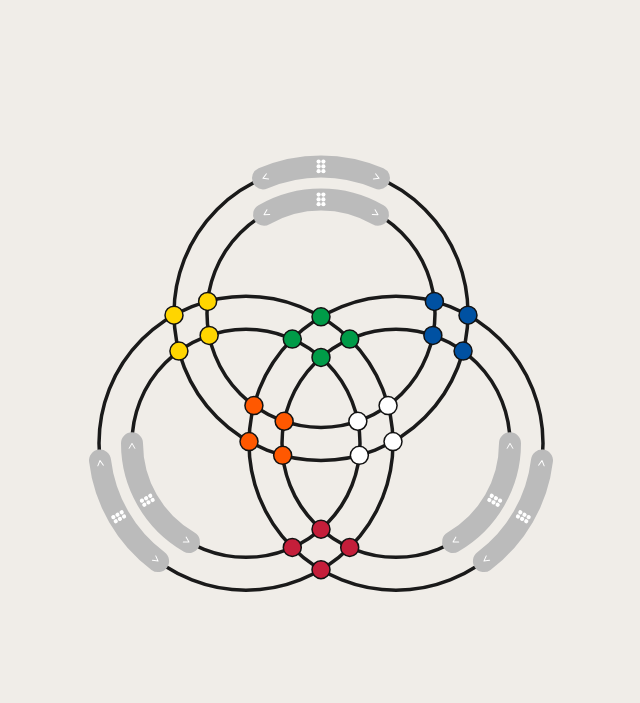
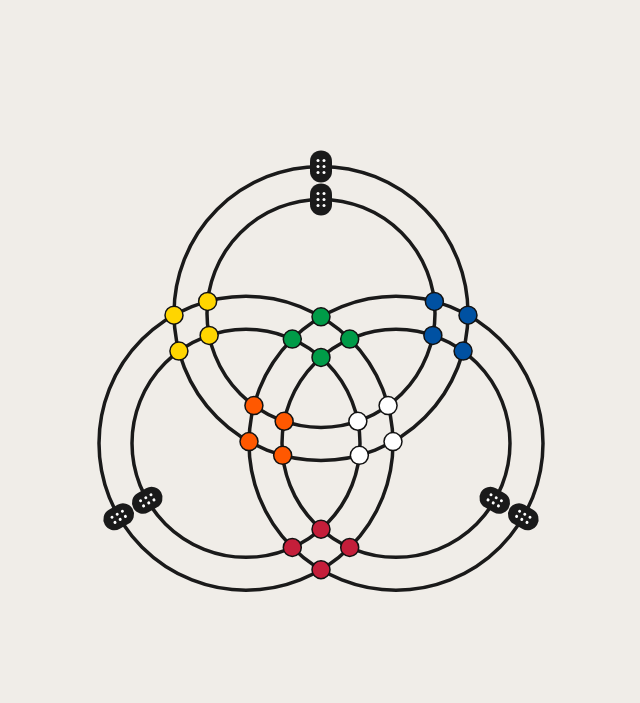
Before and after one commit to pepperagusa/circles, a plain HTML site: page index.html in a window 1280 px wide. Shown: the whole page, without its empty margins (319-959 px from the left). Drawn offline with Linux system fonts and the light colour scheme.

Commit message:
Update index.html

```diff
--- a/index.html
+++ b/index.html
@@ -233,11 +233,23 @@
       ctx.save();
       ctx.translate(px, py);
       ctx.rotate(angle + Math.PI / 2); // align long axis with ring tangent
-      const sp = 4.8 * ds;
+
+      // Small black pill background
+      ctx.beginPath();
+      ctx.moveTo(0, -5 * ds);
+      ctx.lineTo(0,  5 * ds);
+      ctx.strokeStyle = '#1a1a1a';
+      ctx.lineWidth   = 22 * ds;
+      ctx.lineCap     = 'round';
+      ctx.stroke();
+      ctx.lineCap     = 'butt';
+
+      // 6-dot grid (fixed size, independent of pill)
+      const sp = 6.0 * ds;
       for (let row = 0; row < 3; row++) {
         for (let col = 0; col < 2; col++) {
           ctx.beginPath();
-          ctx.arc((col - 0.5) * sp, (row - 1) * sp, 2.1 * ds, 0, Math.PI * 2);
+          ctx.arc((col - 0.5) * sp, (row - 1) * sp, 1.5 * ds, 0, Math.PI * 2);
           ctx.fillStyle = '#fff';
           ctx.fill();
         }
@@ -288,40 +300,12 @@
           ctx.lineCap     = 'butt';
           ctx.stroke();
 
-          // Pill-shaped handle — same arc LENGTH for inner and outer rings
-          const outA      = GROUP_OUTWARD[gi];
-          const halfArc   = HANDLE_HALF_ARC * R_IN / RADII[ri];
-          const isActive  = drag?.gi === gi && drag?.ri === ri;
-          ctx.beginPath();
-          ctx.arc(cx, cy, r, outA - halfArc, outA + halfArc);
-          ctx.strokeStyle = isActive ? '#AAA' : '#BBB';
-          ctx.lineWidth   = 22 * ds;
-          ctx.lineCap     = 'round';
-          ctx.stroke();
-          ctx.lineCap     = 'butt';
+          // Compute handle arc (kept for hit-testing; guide is invisible)
+          const outA    = GROUP_OUTWARD[gi];
+          const halfArc = HANDLE_HALF_ARC * R_IN / RADII[ri];
+          const isActive = drag?.gi === gi && drag?.ri === ri;
 
-          // Carets at each end of the pill
-          const arm = 5 * ds, spread = 2.8 * ds;
-          for (const [endAngle, dir] of [[outA + halfArc, 1], [outA - halfArc, -1]]) {
-            const px = (g.x + RADII[ri] * Math.cos(endAngle)) * ds;
-            const py = (g.y + RADII[ri] * Math.sin(endAngle)) * ds;
-            const pointDir = endAngle + Math.PI / 2 * dir; // tangent, outward from pill
-            ctx.save();
-            ctx.translate(px, py);
-            ctx.rotate(pointDir);
-            ctx.beginPath();
-            ctx.moveTo(-arm, -spread);
-            ctx.lineTo(0, 0);
-            ctx.lineTo(-arm, spread);
-            ctx.strokeStyle = '#fff';
-            ctx.lineWidth   = 1.0 * ds;
-            ctx.lineCap     = 'round';
-            ctx.lineJoin    = 'round';
-            ctx.stroke();
-            ctx.restore();
-          }
-
-          // 6-dot grip icon — moves with drag, snaps back on release
+          // 6-dot grip icon in its own small pill — moves with drag, snaps back on release
           drawGripIcon(g, RADII[ri], iconAngleFor(gi, ri, now), isActive, ds);
         }
       }
```
